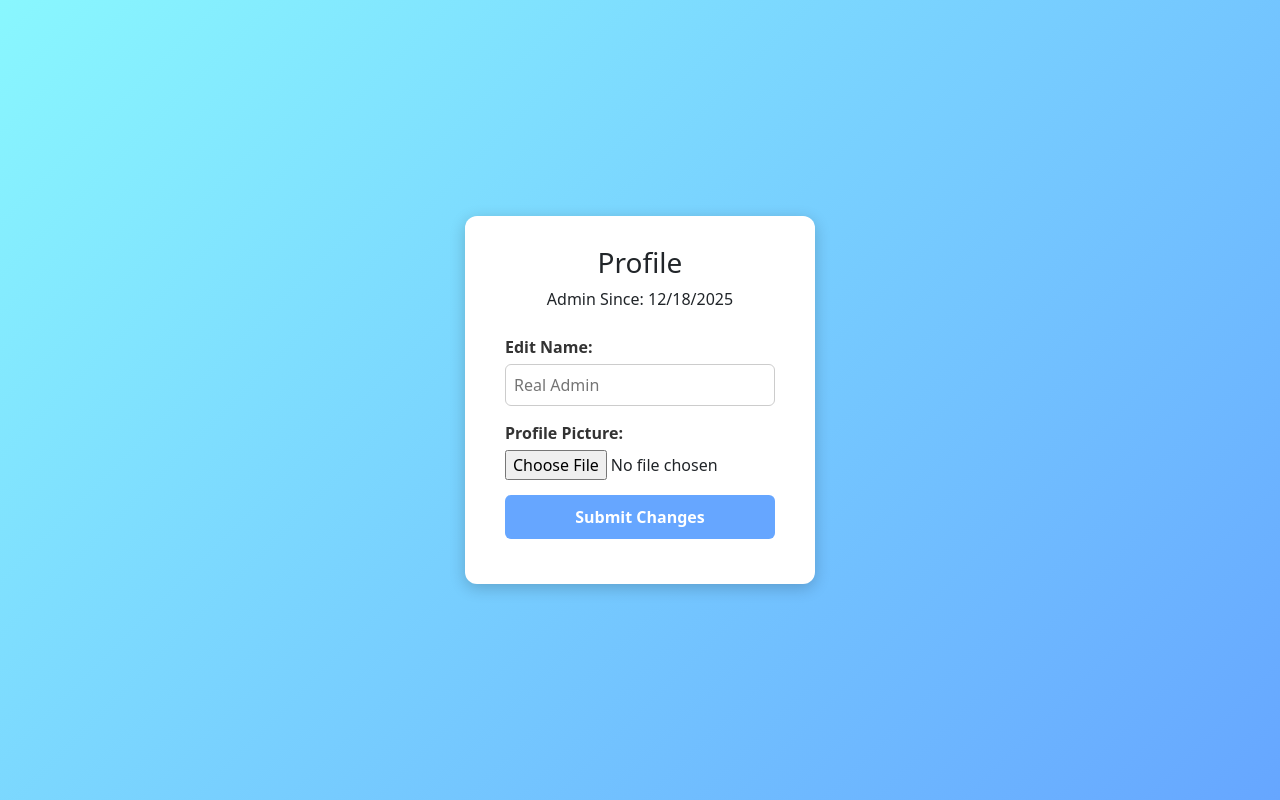
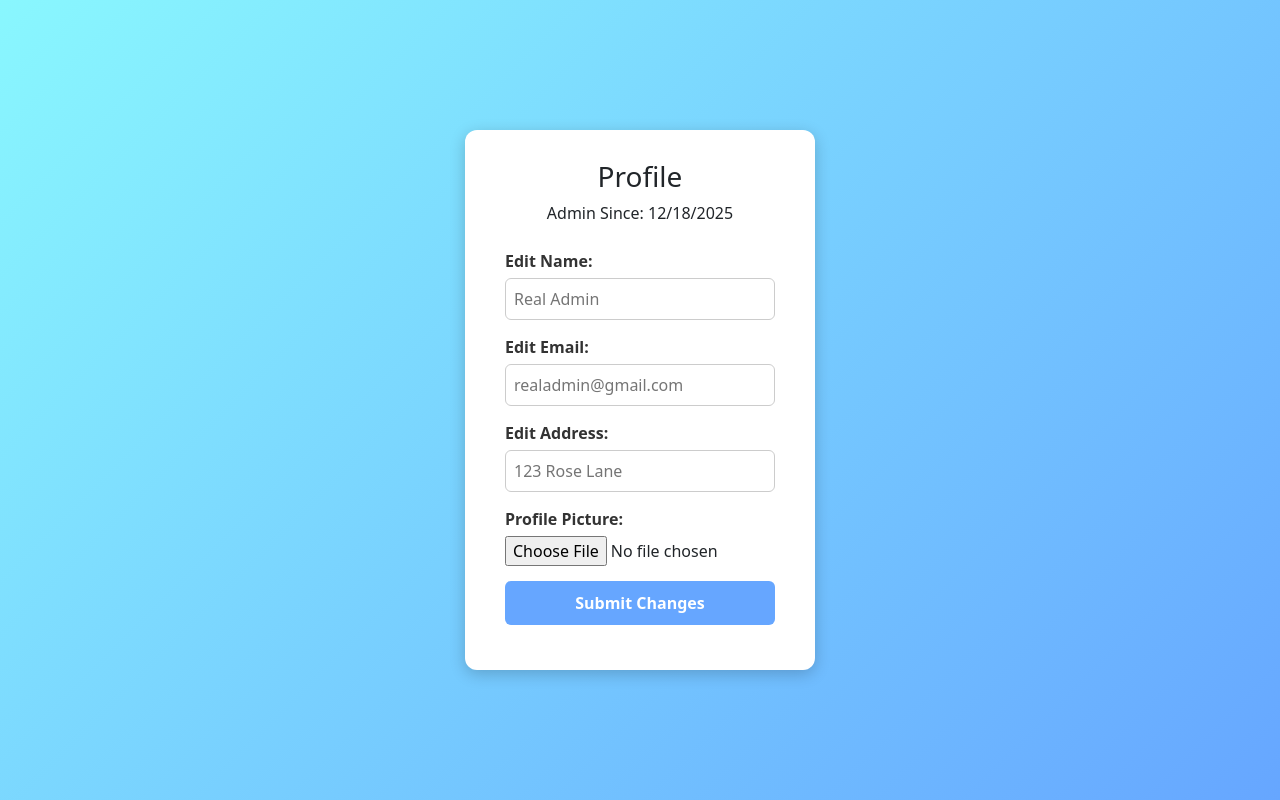
Before and after one commit to thunder-12345/Neopte_Onboarding_Platform, a Flask app: page /edit/profile in a window 1280 px wide. Shown: the part 69-869 px from the top of the page. Run offline with Flask 3, Linux system fonts and the light colour scheme; a user stored in the database is signed in; some libraries are stand-ins or nearby versions.

Commit message:
SCRUM-57 Volunteers should be able to manage contact information, address

```diff
--- a/app.py
+++ b/app.py
@@ -375,6 +375,12 @@ def edit_profile():
             if form.data['name']:
                 current_user.name=form.data['name']
 
+            if form.data['email']:
+                current_user.email=form.data['email']
+
+            if form.data['address']:
+                current_user.address=form.address.data
+
             if form.picture.data:
                 file = form.picture.data
                 filename = secure_filename(file.filename)
--- a/project/forms.py
+++ b/project/forms.py
@@ -1,6 +1,6 @@
 from flask_wtf import FlaskForm
 from wtforms import StringField, PasswordField, SubmitField, FloatField
-from wtforms.validators import DataRequired, Email, EqualTo, NumberRange
+from wtforms.validators import DataRequired, Email, EqualTo, NumberRange, Optional
 from wtforms import ValidationError
 from wtforms.fields import DateField, FileField
 from flask_wtf.file import FileAllowed, FileRequired
@@ -26,7 +26,9 @@ class LoginForm(FlaskForm):
 
 class EditProfile(FlaskForm):
     name = StringField("Edit Name: ")
-    picture = FileField("Profile Picture: ", validators=[FileAllowed(['jpg', 'jpeg', 'png', 'gif'], 'Images only!')])
+    email = StringField("Edit Email: ", validators=[Optional(), Email()])
+    address = StringField("Edit Address: ")
+    picture = FileField("Profile Picture: ", validators=[Optional(), FileAllowed(['jpg', 'jpeg', 'png', 'gif'], 'Images only!')])
     submit = SubmitField("Submit Changes")
 
 class AddHoursForm(FlaskForm):
--- a/project/models.py
+++ b/project/models.py
@@ -17,6 +17,7 @@ class User(db.Model, UserMixin):
     id: Mapped[int] = mapped_column(primary_key=True)
     name: Mapped[str] = mapped_column()
     email: Mapped[str] = mapped_column(unique=True)
+    address: Mapped[str] = mapped_column(default="None Provided")
     password_hash: Mapped[str] = mapped_column(db.String(128))
     date_created: Mapped[datetime] = mapped_column(DateTime, server_default=func.now())
     total_hours: Mapped[float] = mapped_column(default=0.0)
--- a/project/templates/edit_profile.html
+++ b/project/templates/edit_profile.html
@@ -17,6 +17,8 @@
                         {# hidden_tag is a CSRF security feature. #}
                         {{ form.hidden_tag() }}
                         <div> {{ form.name.label }} {{ form.name(placeholder=current_user.name) }} </div>
+                        <div> {{ form.email.label }} {{ form.email(placeholder=current_user.email) }} </div>
+                        <div> {{ form.address.label }} {{ form.address(placeholder=current_user.address) }} </div>
                         <div> {{ form.picture.label }} {{ form.picture() }} </div>
                         <div>{{ form.submit() }}</div>
                     </form>
--- a/project/templates/intern_home.html
+++ b/project/templates/intern_home.html
@@ -51,7 +51,7 @@
         </svg>
       </div>
       <div>
-        <h2>Your Volunteer Certificate</h2>
+        <h2>Your Intern Certificate</h2>
         <p>Download your official certificate of intern service</p>
       </div>
     </div>
```
Also changed, not shown: migrations/versions/a5f3a67becde_added_address_column.py (added, +32 -0 lines), instance/project.db.
